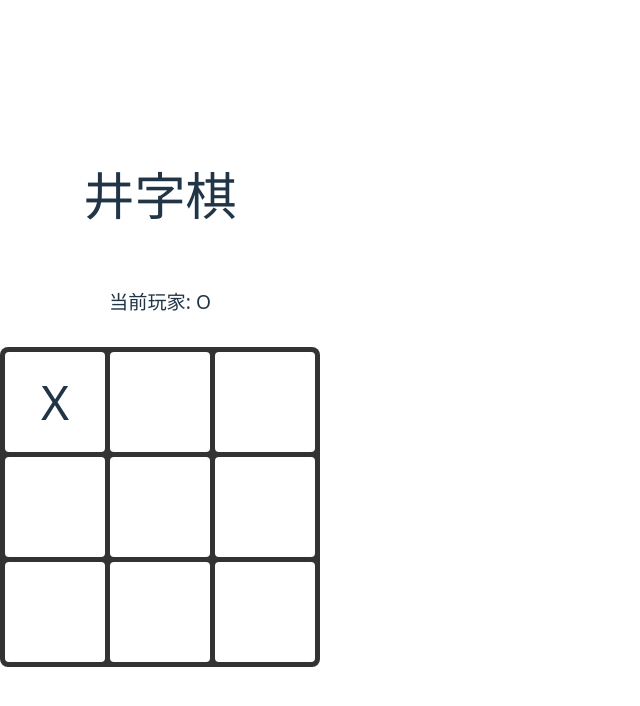
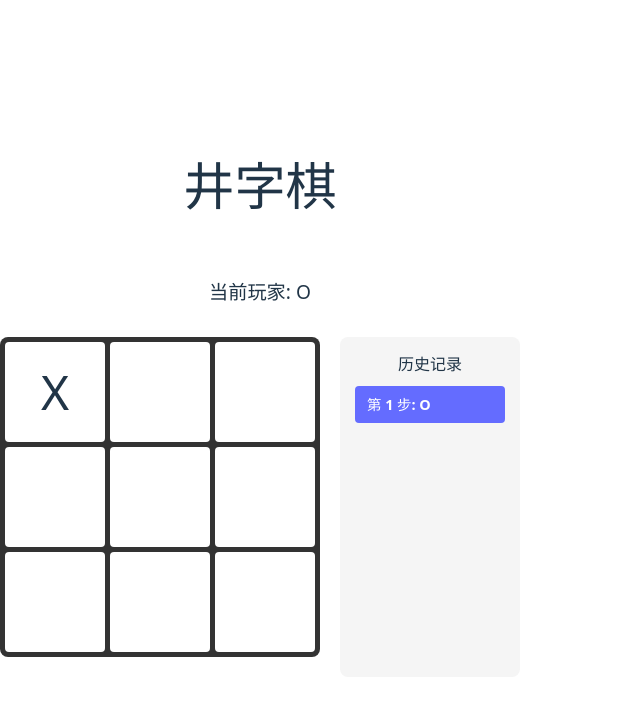
Before and after one commit to La8Garlic/tic-tac-toe-lab, a React (Vite) app: page / in a window 1280 px wide. Both pictures are taken after a click on the element 55 px from the left and 401 px from the top of the page. Shown: the top 706 px of the page, without its empty margins (0-640 px from the left). Built offline with nearby package versions, Linux system fonts and the light colour scheme.

Commit message:
feat: render move history list

```diff
--- a/src/App.css
+++ b/src/App.css
@@ -10,6 +10,12 @@
   margin: 10px 0;
 }
 
+.game-layout {
+  display: flex;
+  gap: 20px;
+  align-items: flex-start;
+}
+
 .board {
   display: grid;
   grid-template-columns: repeat(3, 100px);
@@ -18,6 +24,49 @@
   background-color: #333;
   padding: 5px;
   border-radius: 8px;
+}
+
+.history-list {
+  width: 150px;
+  height: 310px;
+  background-color: #f5f5f5;
+  border-radius: 8px;
+  padding: 15px;
+  display: flex;
+  flex-direction: column;
+}
+
+.history-list h3 {
+  margin: 0 0 10px 0;
+  font-size: 1rem;
+  text-align: center;
+}
+
+.history-list ul {
+  list-style: none;
+  padding: 0;
+  margin: 0;
+  flex: 1;
+  overflow-y: auto;
+}
+
+.history-list li {
+  padding: 8px 12px;
+  margin-bottom: 5px;
+  border-radius: 4px;
+  cursor: pointer;
+  transition: background-color 0.2s;
+  font-size: 0.9rem;
+}
+
+.history-list li:hover {
+  background-color: #e0e0e0;
+}
+
+.history-list li.active {
+  background-color: #646cff;
+  color: white;
+  font-weight: bold;
 }
 
 .cell {
--- a/src/App.jsx
+++ b/src/App.jsx
@@ -27,6 +27,7 @@ function App() {
   const [squares, setSquares] = useState(Array(9).fill(null))
   const [xIsNext, setXIsNext] = useState(true)
   const [history, setHistory] = useState([Array(9).fill(null)])
+  const [currentStep, setCurrentStep] = useState(0)
 
   const winner = calculateWinner(squares)
 
@@ -47,6 +48,7 @@ function App() {
       newHistory.forEach((step, i) => {
         console.log(`第 ${i} 步:`, step)
       })
+      setCurrentStep(newHistory.length - 1)
       return newHistory
     })
   }
@@ -55,7 +57,24 @@ function App() {
     setSquares(Array(9).fill(null))
     setXIsNext(true)
     setHistory([Array(9).fill(null)])
+    setCurrentStep(0)
     console.log('=== 游戏重新开始，历史记录已重置 ===')
+  }
+
+  // 获取某一步的玩家
+  function getPlayerForStep(stepIndex) {
+    // 偶数步是 X，奇数步是 O
+    return stepIndex % 2 === 0 ? 'X' : 'O'
+  }
+
+  // 点击历史记录
+  function jumpToStep(stepIndex) {
+    const stepSquares = history[stepIndex]
+    console.log(`跳转到第 ${stepIndex} 步，棋局状态:`, stepSquares)
+    setSquares(stepSquares.slice())
+    setCurrentStep(stepIndex)
+    // 根据步骤判断当前玩家
+    setXIsNext(stepIndex % 2 === 0)
   }
 
   return (
@@ -64,6 +83,7 @@ function App() {
       <div className="status">
         {winner ? `Winner: ${winner}` : `当前玩家: ${xIsNext ? 'X' : 'O'}`}
       </div>
+      <div className="game-layout">
         <div className="board">
           {squares.map((value, index) => (
             <Square
@@ -72,6 +92,25 @@ function App() {
               onSquareClick={() => handleClick(index)}
             />
           ))}
+        </div>
+        <div className="history-list">
+          <h3>历史记录</h3>
+          <ul>
+            {history.slice(1).map((step, index) => {
+              const actualIndex = index + 1
+              const player = getPlayerForStep(actualIndex)
+              return (
+                <li
+                  key={actualIndex}
+                  className={actualIndex === currentStep ? 'active' : ''}
+                  onClick={() => jumpToStep(actualIndex)}
+                >
+                  第 {actualIndex} 步: {player}
+                </li>
+              )
+            })}
+          </ul>
+        </div>
       </div>
       {winner && (
         <div className="modal-overlay" onClick={handleRestart}>
```
Lines whose indentation alone changed are shown as unchanged.
